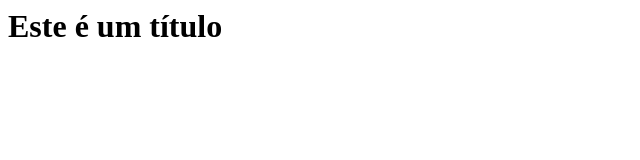
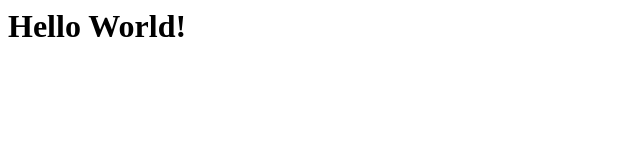
Before and after one commit to derikincode/html_css_completo, a plain HTML site: page 1_INTRO/index.html in a window 1280 px wide. Shown: the whole page, without its empty margins (0-640 px from the left). Drawn offline with Linux system fonts and the light colour scheme.

Commit message:
Change title from Portuguese to English

```diff
--- a/1_INTRO/index.html
+++ b/1_INTRO/index.html
@@ -1 +1 @@
-<h1>Este é um título</h1>
+<h1>Hello World!</h1>
```
